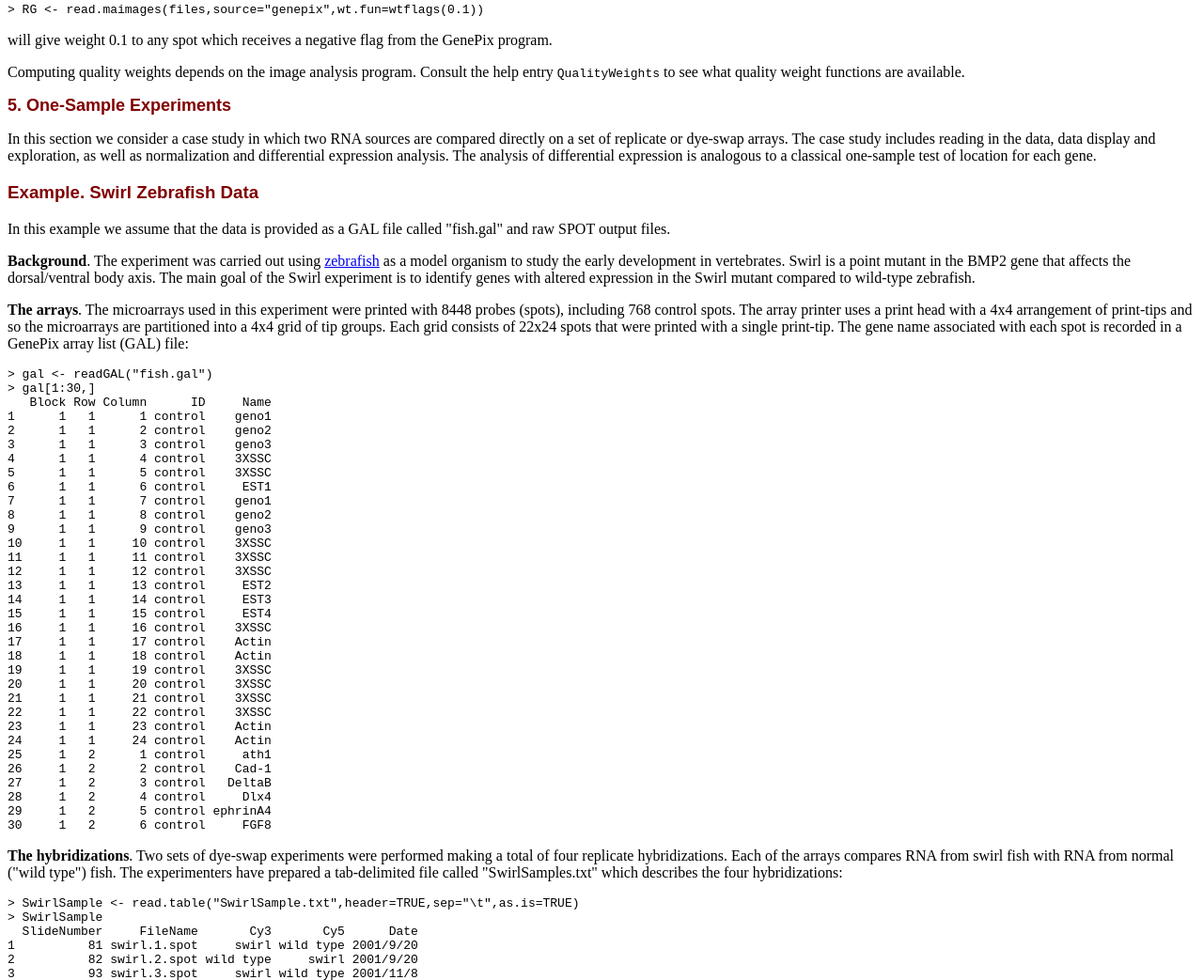
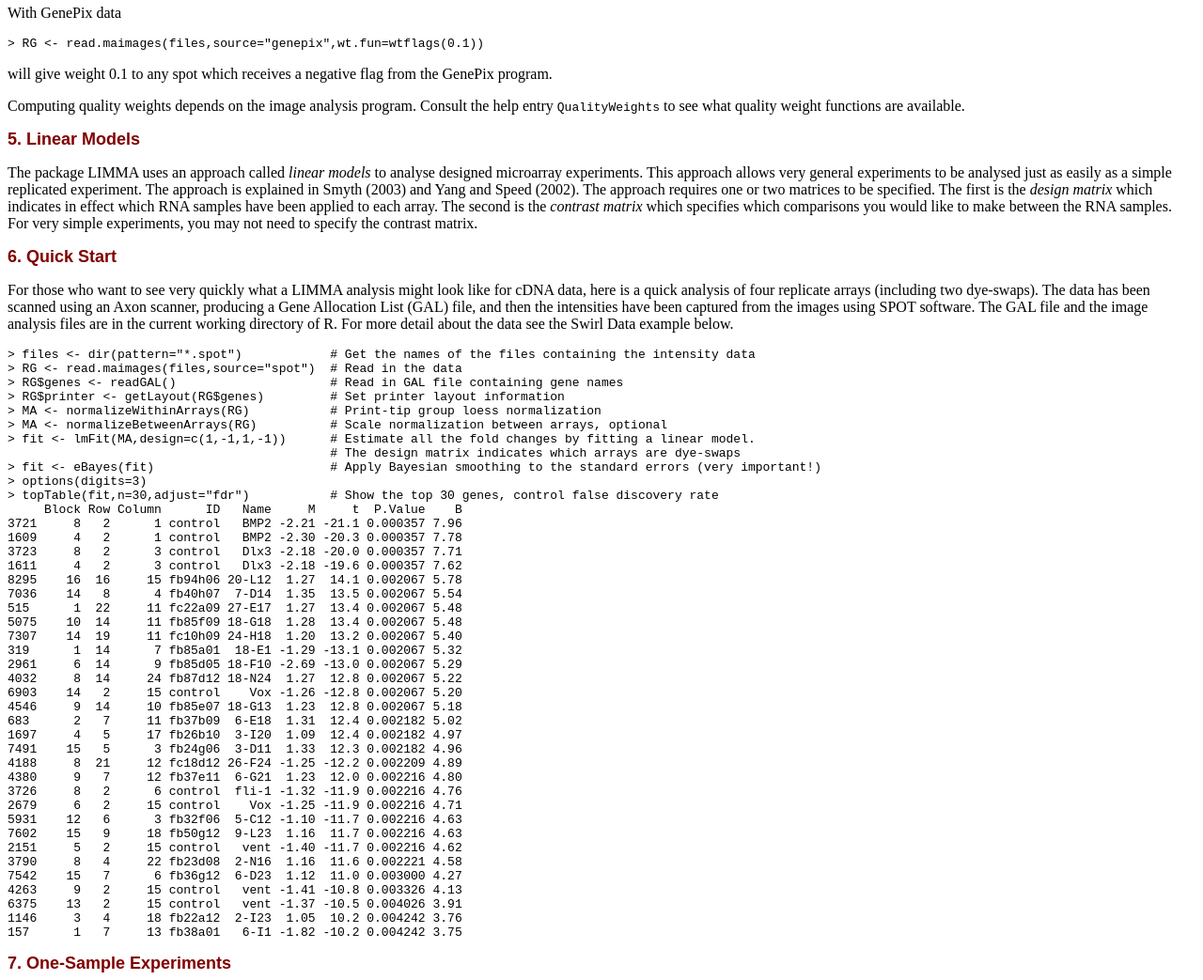
Before and after one commit to mjktfw/limma, a plain HTML site: page inst/doc/usersguide.html in a window 1280 px wide. Shown: the part 1417-2460 px from the top of the page at 94% size. Drawn offline with Linux system fonts and the light colour scheme.

Commit message:
This commit was generated by cvs2svn to compensate for changes in r5275, which included commits to RCS files with non-trunk default branches.
git-svn-id: https://hedgehog.fhcrc.org/bioconductor/trunk/madman/Rpacks/limma@5276 bc3139a8-67e5-0310-9ffc-ced21a209358

```diff
--- a/inst/doc/usersguide.html
+++ b/inst/doc/usersguide.html
@@ -14,7 +14,7 @@
 <p align="center">Gordon Smyth<br>
 The
 Walter and Eliza Hall Institute of Medical Research<br>
-<!--webbot bot="Timestamp" S-Type="EDITED" S-Format="%d %B %Y" startspan -->22 June 2003<!--webbot bot="Timestamp" i-checksum="17568" endspan --></p>
+<!--webbot bot="Timestamp" S-Type="EDITED" S-Format="%d %B %Y" startspan -->08 August 2003<!--webbot bot="Timestamp" i-checksum="31348" endspan --></p>
 
 <h2>Table of Contents</h2>
 
@@ -23,6 +23,8 @@ Walter and Eliza Hall Institute of Medical Research<br>
   <li>Reading in Intensity Data</li>
   <li>Reading in Gene List Data</li>
   <li>Spot Quality Weights</li>
+  <li>Linear Models</li>
+  <li>Quick Start</li>
   <li>One-Sample Experiments</li>
   <li>Two-Sample Experiments</li>
   <li>Factorial Experiments</li>
@@ -58,8 +60,8 @@ Download is also available from
 <a href="http://bioinf.wehi.edu.au/limma/">http://bioinf.wehi.edu.au/limma/</a>.
 The data sets used in the examples can be downloaded from
 <a href="http://bioinf.wehi.edu.au/marray/genstat2002/">
-http://bioinf.wehi.edu.au/marray/genstat2002/</a>. Bugs or other problems can be
-reported to <a href="mailto:bioconductor@stat.math.ethz.ch">
+http://bioinf.wehi.edu.au/marray/genstat2002/</a>. Help with LIMMA is available
+by sending questions or problems to <a href="mailto:bioconductor@stat.math.ethz.ch">
 bioconductor@stat.math.ethz.ch</a>.</p>
 
 <h2>2. Reading in Intensity Data</h2>
@@ -117,7 +119,67 @@ GenePix program.</p>
 <p>Computing quality weights depends on the image analysis program. Consult the
 help entry <code>QualityWeights</code> to see what quality weight functions are
 available.</p>
-<h2>5. One-Sample Experiments</h2>
+<h2>5. Linear Models</h2>
+<p>The package LIMMA uses an approach called <i>linear models</i> to analyse
+designed microarray experiments. This approach allows very general experiments
+to be analysed just as easily as a simple replicated experiment. The approach is
+explained in Smyth (2003) and Yang and Speed (2002). The approach requires one
+or two matrices to be specified. The first is the <i>design matrix</i> which
+indicates in effect which RNA samples have been applied to each array. The
+second is the <i>contrast matrix</i> which specifies which comparisons you would
+like to make between the RNA samples. For very simple experiments, you may not
+need to specify the contrast matrix.</p>
+<h2>6. Quick Start</h2>
+<p>For those who want to see very quickly what a LIMMA analysis might look like
+for cDNA data, here is a quick analysis of four replicate arrays (including two
+dye-swaps). The data has been scanned using an Axon scanner, producing a Gene
+Allocation List (GAL) file, and then the intensities have been captured from the
+images using SPOT software. The GAL file and the image analysis files are in the
+current working directory of R. For more detail about the data see the Swirl
+Data example below.</p>
+<pre>&gt; files &lt;- dir(pattern=&quot;*.spot&quot;)            # Get the names of the files containing the intensity data
+&gt; RG &lt;- read.maimages(files,source=&quot;spot&quot;)  # Read in the data
+&gt; RG$genes &lt;- readGAL()                     # Read in GAL file containing gene names
+&gt; RG$printer &lt;- getLayout(RG$genes)         # Set printer layout information
+&gt; MA &lt;- normalizeWithinArrays(RG)           # Print-tip group loess normalization
+&gt; MA &lt;- normalizeBetweenArrays(RG)          # Scale normalization between arrays, optional
+&gt; fit &lt;- lmFit(MA,design=c(1,-1,1,-1))      # Estimate all the fold changes by fitting a linear model.
+                                            # The design matrix indicates which arrays are dye-swaps
+&gt; fit &lt;- eBayes(fit)                        # Apply Bayesian smoothing to the standard errors (very important!)
+&gt; options(digits=3)
+&gt; topTable(fit,n=30,adjust=&quot;fdr&quot;)           # Show the top 30 genes, control false discovery rate
+     Block Row Column      ID   Name     M     t  P.Value    B
+3721     8   2      1 control   BMP2 -2.21 -21.1 0.000357 7.96
+1609     4   2      1 control   BMP2 -2.30 -20.3 0.000357 7.78
+3723     8   2      3 control   Dlx3 -2.18 -20.0 0.000357 7.71
+1611     4   2      3 control   Dlx3 -2.18 -19.6 0.000357 7.62
+8295    16  16     15 fb94h06 20-L12  1.27  14.1 0.002067 5.78
+7036    14   8      4 fb40h07  7-D14  1.35  13.5 0.002067 5.54
+515      1  22     11 fc22a09 27-E17  1.27  13.4 0.002067 5.48
+5075    10  14     11 fb85f09 18-G18  1.28  13.4 0.002067 5.48
+7307    14  19     11 fc10h09 24-H18  1.20  13.2 0.002067 5.40
+319      1  14      7 fb85a01  18-E1 -1.29 -13.1 0.002067 5.32
+2961     6  14      9 fb85d05 18-F10 -2.69 -13.0 0.002067 5.29
+4032     8  14     24 fb87d12 18-N24  1.27  12.8 0.002067 5.22
+6903    14   2     15 control    Vox -1.26 -12.8 0.002067 5.20
+4546     9  14     10 fb85e07 18-G13  1.23  12.8 0.002067 5.18
+683      2   7     11 fb37b09  6-E18  1.31  12.4 0.002182 5.02
+1697     4   5     17 fb26b10  3-I20  1.09  12.4 0.002182 4.97
+7491    15   5      3 fb24g06  3-D11  1.33  12.3 0.002182 4.96
+4188     8  21     12 fc18d12 26-F24 -1.25 -12.2 0.002209 4.89
+4380     9   7     12 fb37e11  6-G21  1.23  12.0 0.002216 4.80
+3726     8   2      6 control  fli-1 -1.32 -11.9 0.002216 4.76
+2679     6   2     15 control    Vox -1.25 -11.9 0.002216 4.71
+5931    12   6      3 fb32f06  5-C12 -1.10 -11.7 0.002216 4.63
+7602    15   9     18 fb50g12  9-L23  1.16  11.7 0.002216 4.63
+2151     5   2     15 control   vent -1.40 -11.7 0.002216 4.62
+3790     8   4     22 fb23d08  2-N16  1.16  11.6 0.002221 4.58
+7542    15   7      6 fb36g12  6-D23  1.12  11.0 0.003000 4.27
+4263     9   2     15 control   vent -1.41 -10.8 0.003326 4.13
+6375    13   2     15 control   vent -1.37 -10.5 0.004026 3.91
+1146     3   4     18 fb22a12  2-I23  1.05  10.2 0.004242 3.76
+157      1   7     13 fb38a01   6-I1 -1.82 -10.2 0.004242 3.75</pre>
+<h2>7. One-Sample Experiments</h2>
 
 <p>In this section we consider a case study in which two RNA sources are
 compared directly on a set of replicate or dye-swap arrays. The case study
@@ -325,7 +387,7 @@ indicate the dye-swaps.</p>
 expression. The moderated t-statistics use sample standard deviations which have
 been shrunk towards a pooled standard deviation value.</p>
 <pre>&gt; eb &lt;- ebayes(fit)
-&gt; qqt(eb$t,df=3+eb$df,pch=16,cex=0.1)
+&gt; qqt(eb$t,df=fit$df+eb$df,pch=16,cex=0.1)
 &gt; abline(0,1)</pre>
 <p align="center"><img border="0" src="swirl/qqt.png" width="577" height="591"></p>
 <p>Visually there seems to be plenty of genes which are differentially
@@ -380,7 +442,7 @@ assumes independent statistics which we do not have here (see <code>help(p.adjus
 </pre>
 <p align="center">
 <img border="0" src="swirl/avemaplot.png" width="795" height="706"></p>
-<h2>6. Two-Sample Experiments</h2>
+<h2>8. Two-Sample Experiments</h2>
 <p>In this section we consider a case study where two RNA sources are compared
 through a common reference RNA. The analysis of the log-ratios involves a
 two-sample comparison of means for each gene.</p>
@@ -514,7 +576,7 @@ to be differentially expressed in the knockout versus the control line.</p>
 &gt; text(fit$coef[top8,2],eb$lods[top8,2],labels=substring(genelist[top8,&quot;NAME&quot;],1,5),cex=0.8,col=&quot;blue&quot;)</pre>
 <p align="center">
 <img border="0" src="apoai/bayes.png" width="693" height="743"></p>
-<h2>7. Factorial Experiments</h2>
+<h2>9. Factorial Experiments</h2>
 <p>This case study considers a more involved analysis in which the sources of
 RNA have a factorial structure.</p>
 <h3>Example. Weaver Mutant Data</h3>
@@ -638,7 +700,7 @@ those which have decreasing expression in the wild-type over time, and those
 which are down-regulated (green) in the mutant are those which increase over
 time in the wild-type. The mutant is not participating in normal development
 between 11 and 21 days in respect of these genes.</p>
-<h2>8. Microarrays with Multiple Prints of Each Gene</h2>
+<h2>10. Within-Array Replicate Spots</h2>
 <p>In this section we consider a case study in which all genes (ESTs and
 controls) are printed more than once on the array. This means that there is both
 within-array and between-array replication for each gene. The structure of the
@@ -778,7 +840,7 @@ hour for a series of arrays.</p>
 &gt; plot(fit$coef,eb$lods,xlab=&quot;Log2 Fold Change&quot;,ylab=&quot;Log Odds&quot;,pch=16,cex=0.1)</pre>
 <p align="center">
 <img border="0" src="bob/volcano.png" width="890" height="590"></p>
-<h2>9. Using limma with the marray Packages</h2>
+<h2>11. Using limma with the marray Packages</h2>
 <p>The packages marrayClasses, marrayInput, marrayNorm and marrayTools are
 designed to read and normalize cDNA data. Normalization will produce an object
 of class <code>marrayNorm</code>. The linear model commands from limma may be
@@ -789,8 +851,10 @@ using</p>
 <p>after which one proceeds exactly as in previous sections. The functions <code>
 gls.series</code> or <code>rlm.series</code> may be substituted for <code>
 lm.series</code> as appropriate. The design matrix
-is chosen as in previous sections.</p>
-<h2>10. Affymetrix and Single-Color Arrays</h2>
+is chosen as in previous sections. Alternatively you can use the function <code>
+lmFit</code> which will accept a marrayNorm object directly, e.g..,</p>
+<pre>fit &lt;- lmFit(N,design)</pre>
+<h2>12. Affymetrix and Single-Color Arrays</h2>
 <p>Suppose for example that there are three arrays
 hybridized with wt RNA and two arrays hybridized with mutant RNA. The design
 matrix might be</p>
@@ -850,6 +914,8 @@ to Lynn Corcoran for the Bob Mutant data.</p>
   analysis of gene expression in the developing pontocerebellar projection
   system. <i>Neuron</i> <b>36</b>, 417-434. (<a href="http://neuron.org/cgi/content/full/36/3/417">Full
   Text</a>)</li>
+  <li>Smyth, G. K. (2003). Linear models and empirical Bayes methods for
+  assessing differential expression in microarray experiments. (<a href="http://www.statsci.org/smyth/pubs/ebayes.pdf">PDF</a>)</li>
   <li> Smyth, G. K., and Speed, T. P. (2003). Normalization of cDNA microarray
   data. In: <i>METHODS: Selecting Candidate Genes from DNA Array Screens:
   Application to Neuroscience</i>, D. Carter (ed.). To appear. (<a href="http://www.statsci.org/smyth/pubs/normalize.pdf">PDF</a>)</li>
```
Also changed, not shown: 2 other files.
